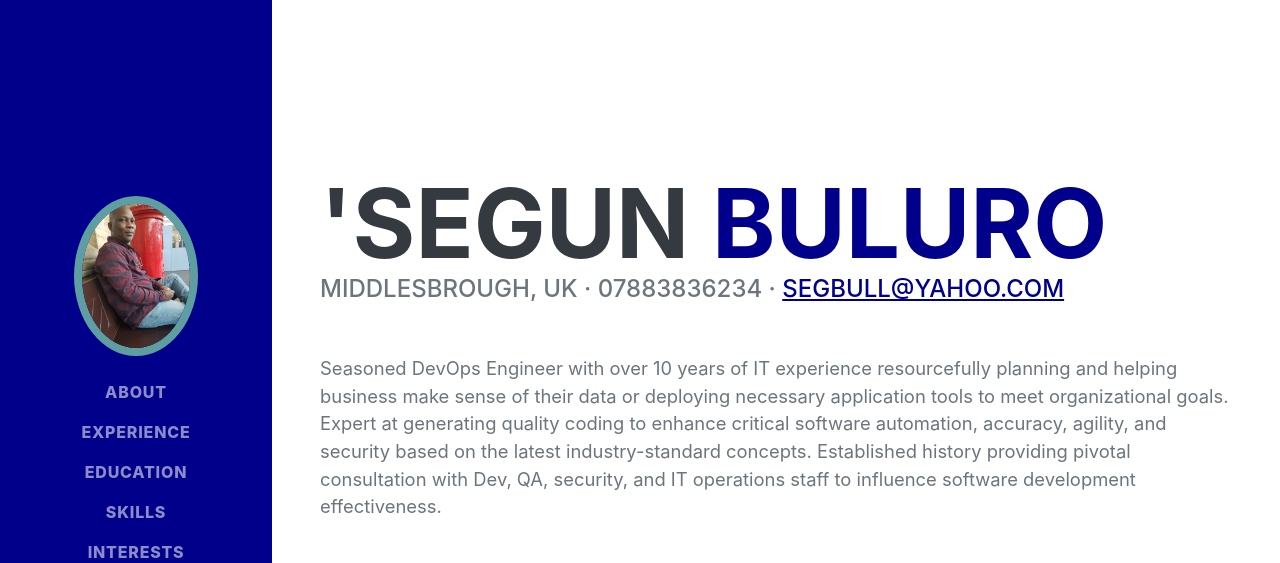
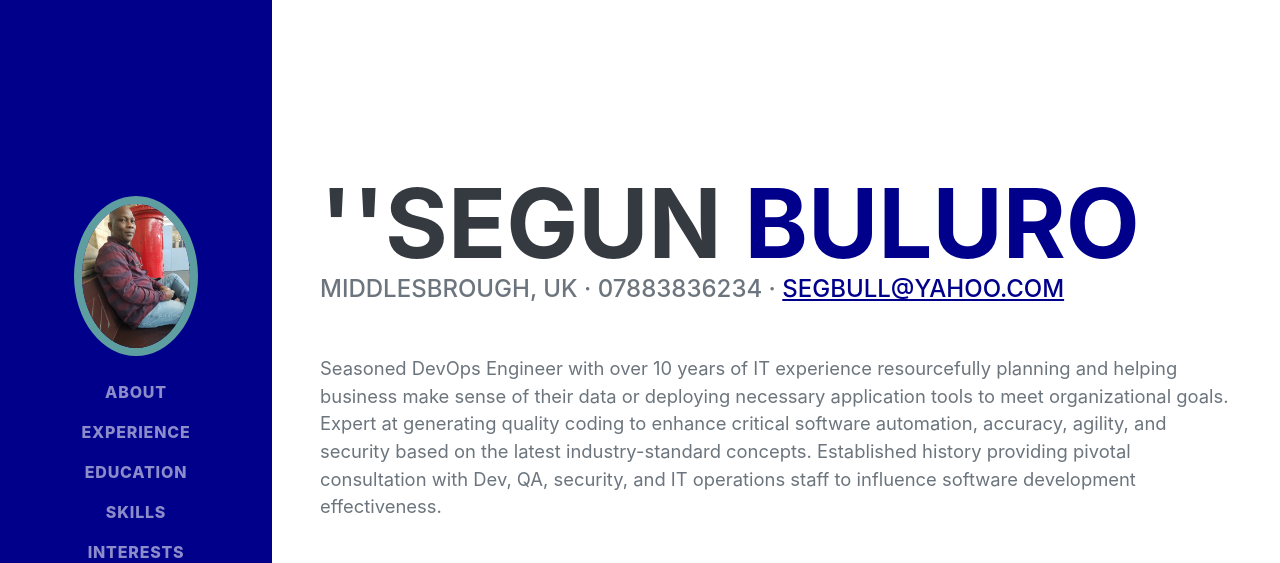
Before and after one commit to segbull/mywebsite, a plain HTML site: page index.html in a window 1280 px wide. Shown: the top 563 px of the page. Drawn offline with nearby package versions, Linux system fonts and the light colour scheme; no server answers; a web font is replaced by a local one.

Commit message:
test commit

```diff
--- a/index.html
+++ b/index.html
@@ -41,7 +41,7 @@
             <section class="resume-section" id="about">
                 <div class="resume-section-content">
                     <h1 class="mb-0">
-                        'Segun
+                        ''Segun
                         <span class="text-primary">Buluro</span>
                     </h1>
                     <div class="subheading mb-5">
```
